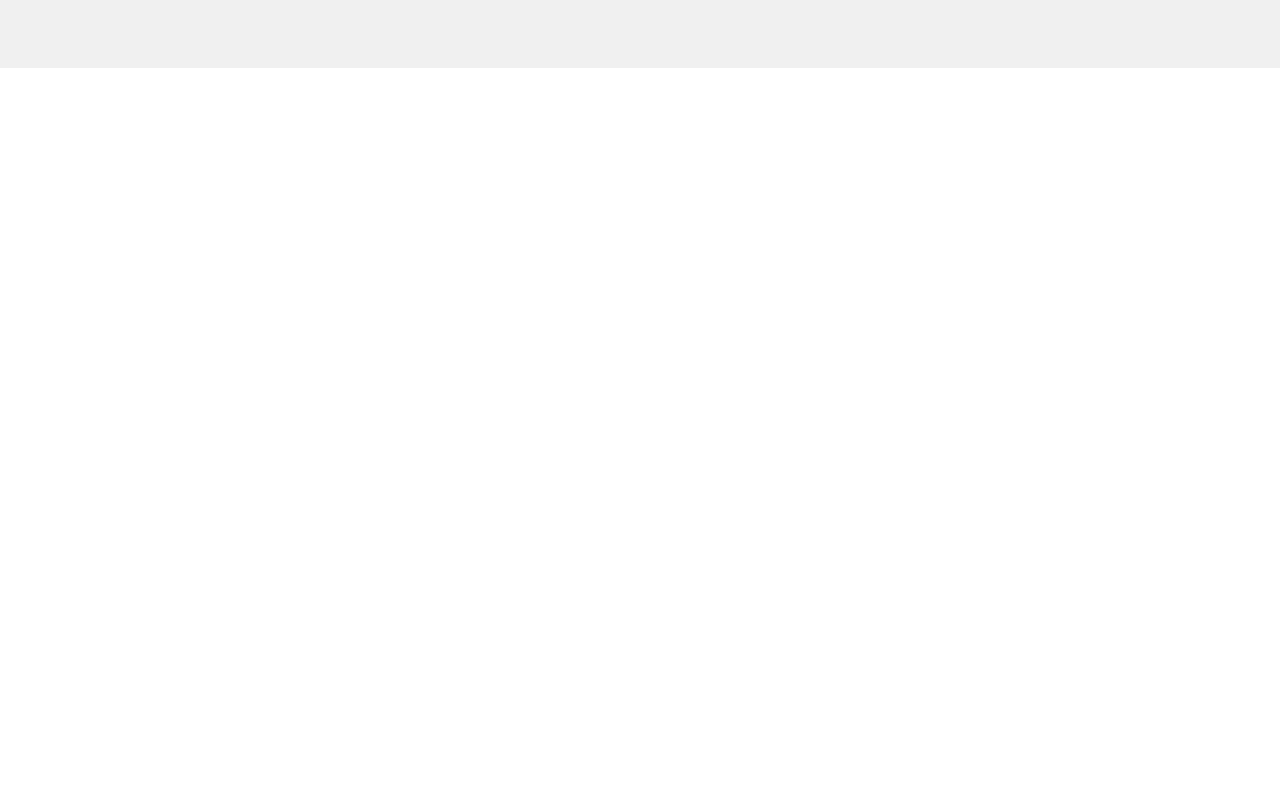
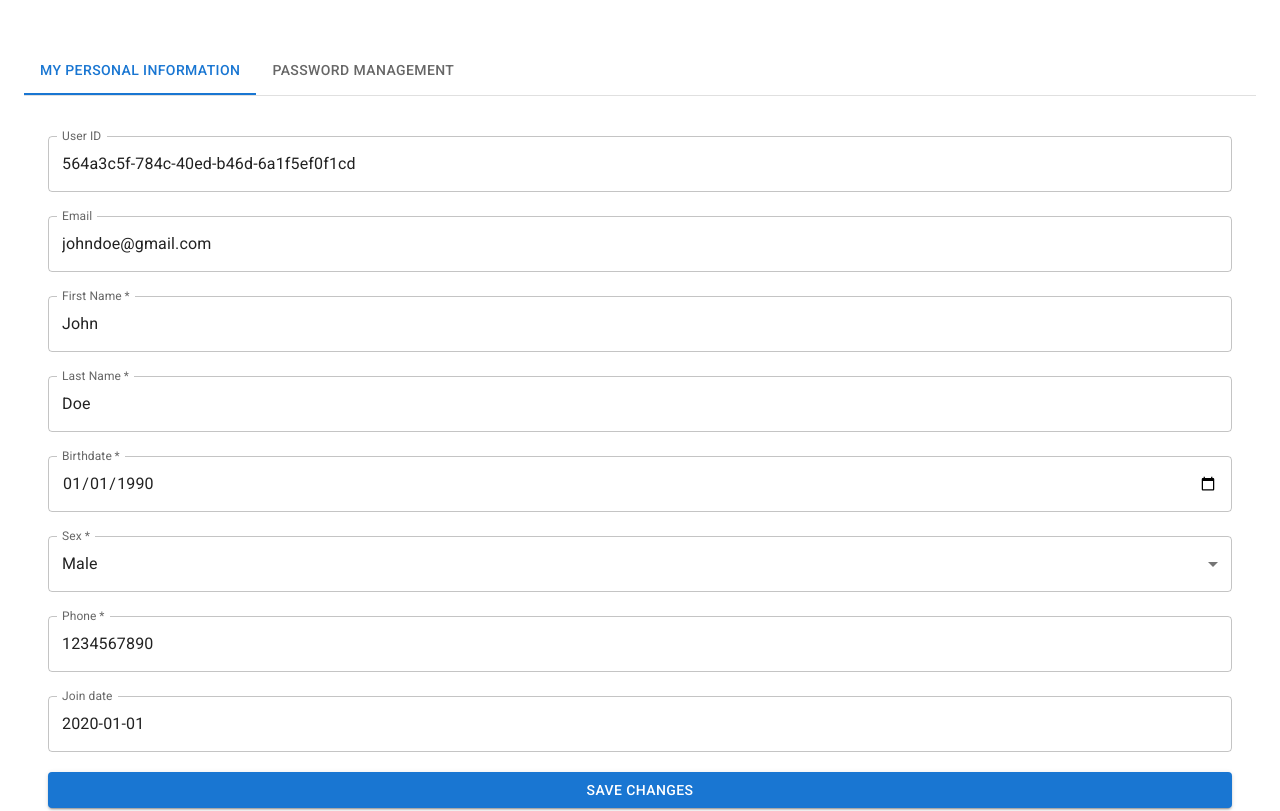
Before and after one commit to daylanguyenphuc/BitBrush, a React (Create React App) app: page /accountsetting in a window 1280 px wide. Shown: the part 340-1151 px from the top of the page. Before the commit the page ends 800 px from the top, so only its background shows below. Built offline with nearby package versions, Linux system fonts and the light colour scheme.

Commit message:
Add Account settings page

```diff
--- a/package.json
+++ b/package.json
@@ -7,6 +7,7 @@
     "@emotion/styled": "^11.11.0",
     "@fontsource/roboto": "^5.0.8",
     "@mui/icons-material": "^5.15.6",
+    "@mui/lab": "^5.0.0-alpha.163",
     "@mui/material": "^5.15.6",
     "@mui/styled-engine-sc": "^6.0.0-alpha.13",
     "@testing-library/jest-dom": "^5.17.0",
--- /dev/null
+++ b/src/AccountSetting.js
@@ -0,0 +1,181 @@
+import React, { useState } from 'react';
+import { Container, Typography, Box, Tab, TextField, Button, Select, MenuItem, InputLabel, FormControl } from '@mui/material';
+import TabContext from '@mui/lab/TabContext';
+import TabList from '@mui/lab/TabList';
+import TabPanel from '@mui/lab/TabPanel';
+
+const AccountSetting = () => {
+
+  // Change tab function
+    const [tab, setTab] = useState('1');
+    const handleChangeTab = (event, newTab) => {
+        setTab(newTab);
+    };
+
+  // Update information function
+  const [userId, setUserId] =  useState('564a3c5f-784c-40ed-b46d-6a1f5ef0f1cd');
+  const [userEmail, setUserEmail] =  useState('johndoe@gmail.com');
+  const [userFirstName, setUserFirstName] =  useState('John');
+  const [userLastName, setUserLastName] =  useState('Doe');
+  const [userBirthdate, setUserBirthdate] =  useState('1990-01-01');
+  const [userSex, setUserSex] =  useState('M');
+  const [userPhone, setUserPhone] =  useState('1234567890');
+  const [userJoinDate, setUserJoinDate] =  useState('2020-01-01');
+  const handleUpdateUserInfo = (e) => {
+    e.preventDefault();
+    console.log('Updated user info');
+    // Add logic to handle form submission (e.g., API call to update user info)
+  };
+
+  // Update password function
+  const [userOldPassword, setUserOldPassword] =  useState('');
+  const [userNewPassword, setUserNewPassword] =  useState('');
+  const [userRetypeNewPassword, setUserRetypeNewPassword] =  useState('');
+  const handleUpdateUserPassword = (e) => {
+    e.preventDefault();
+    console.log('Updated user password');
+    // Add logic to handle form submission (e.g., API call to update user info)
+  };
+
+  return (
+
+    <>
+    <Container maxWidth="xl" style={{ marginTop: '50px', marginBottom: '20px' }}>
+        <Typography variant="h1" >Account settings</Typography>
+        <Typography variant="h3" gutterBottom>Manage your account's informations</Typography>
+    </Container>
+    <Container maxWidth="xl" style={{ marginTop: '100px', marginBottom: '50px' }}>
+        <Box sx={{ width: '100%', typography: 'body1' }}>
+            <TabContext value={tab}>
+                <Box sx={{ borderBottom: 1, borderColor: 'divider' }}>
+                    <TabList onChange={handleChangeTab} aria-label="lab API tabs example">
+                        <Tab label="My personal information" value="1" />
+                        <Tab label="Password management" value="2" />
+                    </TabList>
+                </Box>
+                <TabPanel value="1">
+                  <Box>
+                    <form onSubmit={handleUpdateUserInfo}>
+                      <TextField
+                        label="User ID"
+                        name="id"
+                        defaultValue={userId}
+                        fullWidth
+                        margin="normal"
+                        InputProps={{
+                          readOnly: true,
+                        }}
+                      />
+                      <TextField
+                        label="Email"
+                        name="email"
+                        defaultValue={userEmail}
+                        fullWidth
+                        margin="normal"
+                        InputProps={{
+                          readOnly: true,
+                        }}
+                      />
+                      <TextField
+                        label="First Name"
+                        name="fname"
+                        value={userFirstName}
+                        onChange={(e) => setUserFirstName(e.target.value)}
+                        required
+                        fullWidth
+                        margin="normal"
+                      />
+                      <TextField
+                        label="Last Name"
+                        name="lname"
+                        value={userLastName}
+                        onChange={(e) => setUserLastName(e.target.value)}
+                        required
+                        fullWidth
+                        margin="normal"
+                      />
+                      <TextField
+                        label="Birthdate"
+                        name="bdate"
+                        type="date"
+                        value={userBirthdate}
+                        onChange={(e) => setUserBirthdate(e.target.value)}
+                        required
+                        fullWidth
+                        margin="normal"
+                      />
+                      <FormControl fullWidth margin="normal">
+                        <InputLabel>Sex *</InputLabel>
+                        <Select name="sex" label="Sex" value={userSex} onChange={(e) => setUserSex(e.target.value)} required >
+                          <MenuItem value="M">Male</MenuItem>
+                          <MenuItem value="F">Female</MenuItem>
+                        </Select>
+                      </FormControl>
+                      <TextField
+                        label="Phone"
+                        name="phone"
+                        type="tel"
+                        value={userPhone}
+                        onChange={(e) => setUserPhone(e.target.value)}
+                        required
+                        fullWidth
+                        margin="normal"
+                      />
+                      <TextField
+                        label="Join date"
+                        name="joinDate"
+                        defaultValue={userJoinDate}
+                        fullWidth
+                        margin="normal"
+                        InputProps={{
+                          readOnly: true,
+                        }}
+                        style={{ marginBottom: '20px' }}
+                      />
+                      <Button type="submit" variant="contained" color="primary" fullWidth>Save Changes</Button>
+                    </form>
+                  </Box>
+                </TabPanel>
+                <TabPanel value="2">
+                <Box>
+                    <form onSubmit={handleUpdateUserPassword}>
+                      <TextField
+                        label="Old password"
+                        name="oldPassword"
+                        value={userOldPassword}
+                        onChange={(e) => setUserOldPassword(e.target.value)}
+                        required
+                        fullWidth
+                        margin="normal"
+                      />
+                      <TextField
+                        label="New password"
+                        name="newPassword"
+                        value={userNewPassword}
+                        onChange={(e) => setUserNewPassword(e.target.value)}
+                        required
+                        fullWidth
+                        margin="normal"
+                      />
+                      <TextField
+                        label="New password retype"
+                        name="newPasswordRetype"
+                        value={userRetypeNewPassword}
+                        onChange={(e) => setUserRetypeNewPassword(e.target.value)}
+                        required
+                        fullWidth
+                        margin="normal"
+                        style={{ marginBottom: '20px' }}
+                      />
+                      <Button type="submit" variant="contained" color="primary" fullWidth>Update Password</Button>
+                    </form>
+                  </Box>
+                </TabPanel>
+            </TabContext>
+        </Box>
+    </Container>
+    </>
+  );
+};
+
+export default AccountSetting;
--- a/src/App.js
+++ b/src/App.js
@@ -16,6 +16,7 @@ import Ranking from "./Ranking";
 import Create from "./Create";
 import CreateNFT from "./CreateNFT";
 import CreateCollection from "./CreateCollection";
+import AccountSetting from "./AccountSetting";
 
 function App() {
   return (
@@ -32,6 +33,7 @@ function App() {
             <Route exact path="/create" element={<Create />} />
             <Route exact path="/create/createNFT" element={<CreateNFT />} />
             <Route exact path="/create/createCollection" element={<CreateCollection />} />
+            <Route exact path="/accountsetting" element={<AccountSetting />} />
           </Routes>
         </div>
         <Footer/>
--- a/src/Header.js
+++ b/src/Header.js
@@ -122,7 +122,7 @@ function Header() {
             >
               <MenuItem><Typography textAlign="center">My wallet</Typography></MenuItem>
               <MenuItem><Typography textAlign="center">My profile</Typography></MenuItem>
-              <MenuItem><Typography textAlign="center">Account settings</Typography></MenuItem>
+              <MenuItem><Link to='/accountsetting' style={{textDecoration:'none' , color:'#4a4a4a'}}><Typography textAlign="center">Account settings</Typography></Link></MenuItem>
               <MenuItem><Typography textAlign="center">Logout</Typography></MenuItem>
             </Menu>
           </Box>
```
Also changed, not shown: 1 other file (tests, documents, lock files or other folders).
